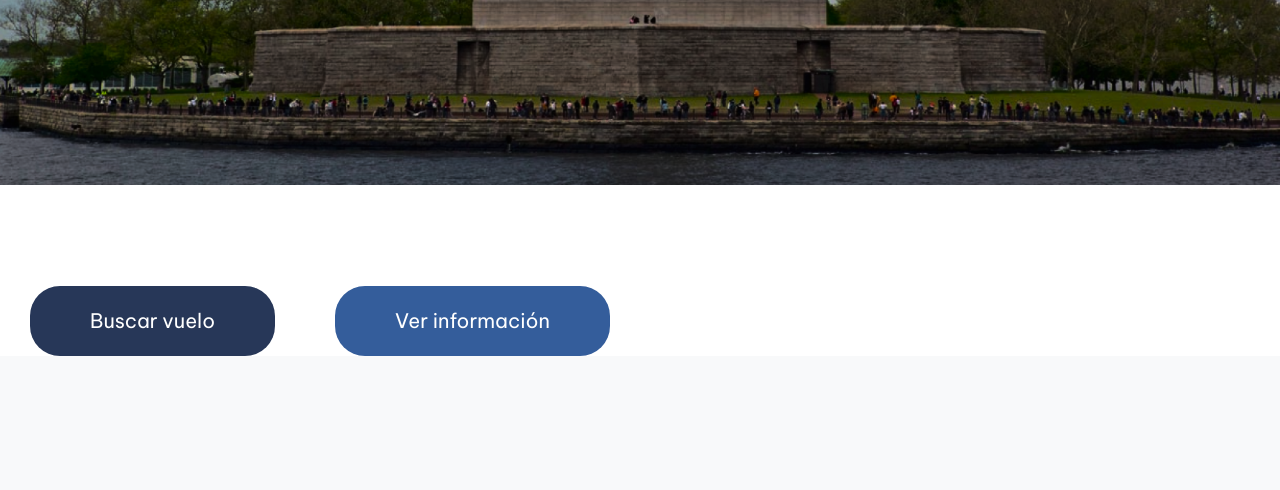
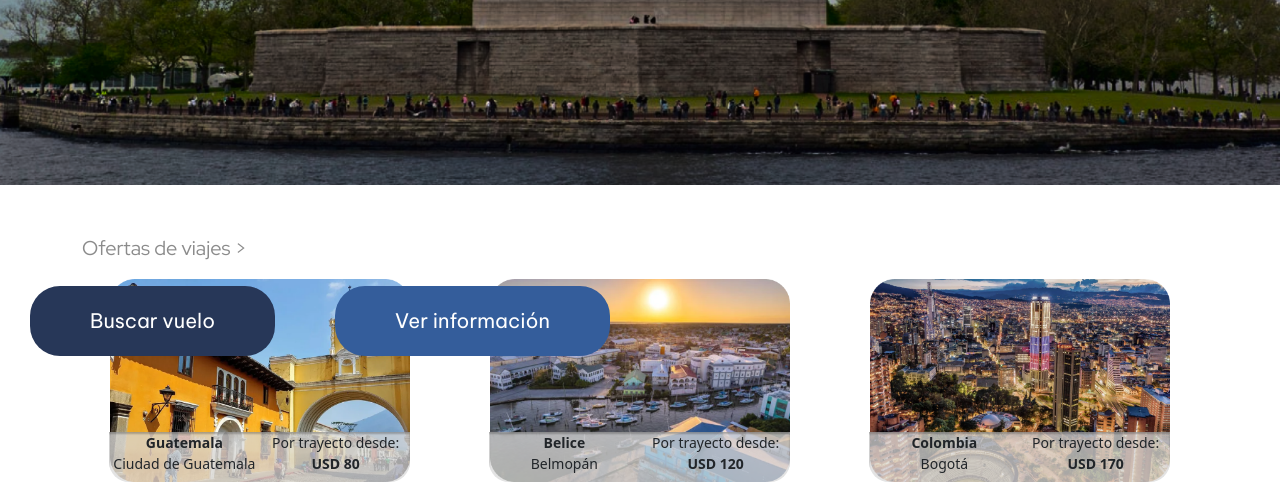
Before and after one commit to edwinMedra/crea-j, a PHP site: page /html/ofertasYDestinos.html in a window 1280 px wide. Shown: the part 644-1134 px from the top of the page. Before the commit the page ends 1000 px from the top, so only its background shows below. Run offline with PHP 8.4, Linux system fonts and the light colour scheme; some web fonts are replaced.

Commit message:
ofertas y destinos avanzados

```diff
--- a/css/ofertasYDestinos.css
+++ b/css/ofertasYDestinos.css
@@ -45,3 +45,66 @@
 .botones .boton-right button {
     background-color: #345D9B;
 }
+/*empieza galeria de viajes*/
+.viaje img{
+    width: 300px;
+}
+.viaje .viaje-titulo{
+    width: 85%;
+    display: flex;
+    margin: 0 auto;
+    font-size: 14px;
+    margin-top: -50px;
+}
+.viaje-titulo #rectangulo img{
+    position: absolute;
+    width: 301px;
+    height: 50px;
+    border-radius: 0 0 20px 20px;
+}
+.viaje .viaje-titulo img{
+    width: 100%;
+    position: absolute;
+
+}
+.viaje .viaje-titulo .left {
+    width: 50%;
+    border-radius: 0 0 0 20px;
+    z-index: 1;
+}
+.viaje .viaje-titulo .right {
+    width: 50%;
+    border-radius: 0 0 20px 0px;
+    z-index: 1;
+}
+
+
+
+
+/*responsive de pagina web*/
+@media screen and (max-width:768px) {
+    .titulo {
+        top: 200px;
+        font-size: 50px;
+    }
+    .botones {
+        top: 350px;
+    }
+    .botones > div button{
+        background-color: #273758;
+        padding: 10px 30px;
+        margin: 0 90px;
+        color: white;
+        font-family: "Be Vietnam Pro";
+        border-radius: 30px;
+        border: 0;
+        font-size: 15px;
+    }
+
+    #rectangulo img {
+        margin-left: 69px;
+    }
+    .viaje-titulo .left{
+
+    }
+}
--- a/html/ofertasYDestinos.html
+++ b/html/ofertasYDestinos.html
@@ -71,6 +71,63 @@
     </div>
     <!---->
 </div>
+<!--Parte principal de pagina web-->
+<div class="container">
+    <p class="fs-5 mt-5" style="color: #8B8B8B; font-family: 'red hat display';">Ofertas de viajes ></p>
+</div>
+<!---->
+<!--Galeria de viajes disponibles en la plaforma web-->
+<!--Primera galeria de viajes-->
+<div class="container text-center">
+    <div class="row">
+      <div class="col">
+        <div class="viaje">
+            <img src="/imagen/ofertasyDestinos/guatemala.png">
+            <div class="viaje-titulo">
+                <div id="rectangulo"><img src="../imagen/ofertasyDestinos/rectangulo.png" alt=""></div>
+                <div class="left"><b>Guatemala</b>
+                    <p>Ciudad de Guatemala</p>
+                </div>
+                <div class="right">
+                    Por trayecto desde: <br>
+                    <b>USD 80</b>
+                </div>
+            </div>
+        </div>
+      </div>
+      <div class="col">
+        <div class="viaje">
+            <img src="/imagen/ofertasyDestinos/belice.png">
+            <div class="viaje-titulo">
+                <div id="rectangulo"><img src="../imagen/ofertasyDestinos/rectangulo.png" alt=""></div>
+                <div class="left"><b>Belice</b>
+                    <p>Belmopán</p>
+                </div>
+                <div class="right">
+                    Por trayecto desde: <br>
+                    <b>USD 120</b>
+                </div>
+            </div>
+        </div>
+      </div>
+      <div class="col">
+        <div class="viaje">
+            <img src="/imagen/ofertasyDestinos/colombia.png">
+            <div class="viaje-titulo">
+                <div id="rectangulo"><img src="../imagen/ofertasyDestinos/rectangulo.png" alt=""></div>
+                <div class="left"><b>Colombia</b>
+                    <p>Bogotá</p>
+                </div>
+                <div class="right">
+                    Por trayecto desde: <br>
+                    <b>USD 170</b>
+                </div>
+            </div>
+        </div>
+      </div>
+    </div>
+  </div>
+<!---->
 </body>
 <script src="https://cdn.jsdelivr.net/npm/bootstrap@5.3.3/dist/js/bootstrap.bundle.min.js"
     integrity="sha384-YvpcrYf0tY3lHB60NNkmXc5s9fDVZLESaAA55NDzOxhy9GkcIdslK1eN7N6jIeHz"
```
Also changed, not shown: imagen/ofertasyDestinos/belice.png (added), imagen/ofertasyDestinos/colombia.png (added), imagen/ofertasyDestinos/guatemala.png (added), imagen/ofertasyDestinos/rectangulo.png (added).
